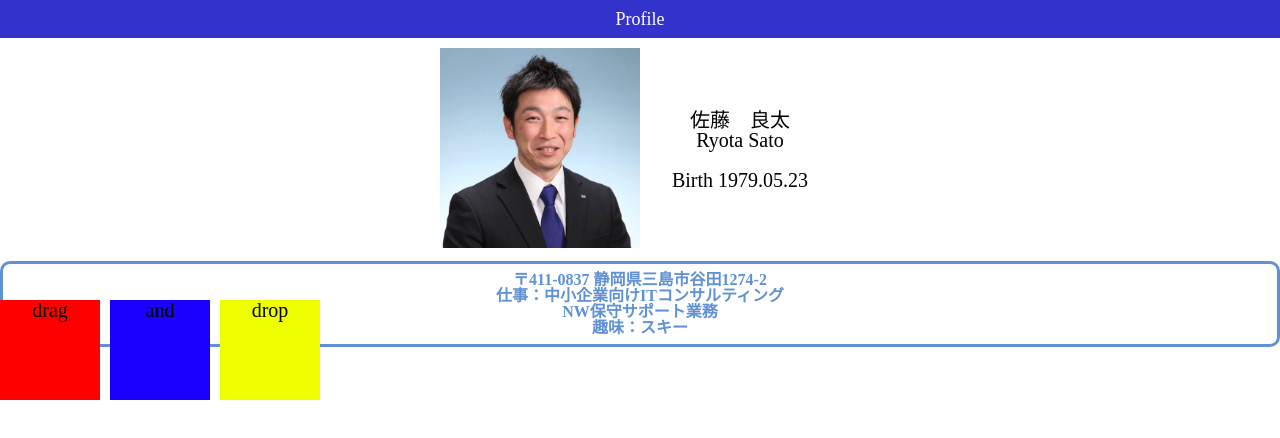
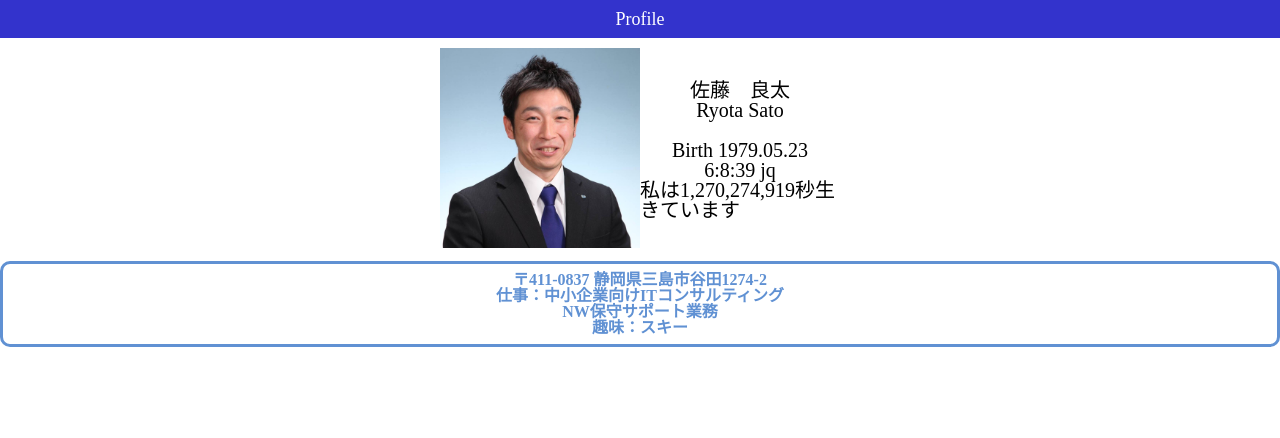
Before and after one commit to satoryota1979/SelfIntroduction, a plain HTML site: page index.html in a window 1280 px wide. Drawn offline with nearby package versions, Linux system fonts and the light colour scheme.

Commit message:
js動くように戻した

```diff
--- a/index.html
+++ b/index.html
@@ -21,9 +21,9 @@
        <span>Ryota Sato</span>
        <span>　</span>
        <span>Birth 1979.05.23</span>
-       <!-- <p id="RealtimeClockArea"></p>
+       <p id="RealtimeClockArea"></p>
        <p id="RealtimeClockJQ"></p>
-       <p id="showMyTime"></p> -->
+       <p id="showMyTime"></p>
       </div>
     </div>
     <!-- address -->
@@ -38,9 +38,9 @@
         <span>NW保守サポート業務</span>
         <span>趣味：スキー</span>
     </div>
-    <div class="drag-and-drop" id="red-box">drag</div>
+    <!-- <div class="drag-and-drop" id="red-box">drag</div>
     <div class="drag-and-drop" id="blue-box">and</div>
-    <div class="drag-and-drop" id="yellow-box">drop</div>
+    <div class="drag-and-drop" id="yellow-box">drop</div> -->
     <script src="https://ajax.googleapis.com/ajax/libs/jquery/3.3.1/jquery.min.js"></script>
     <script src="app.js"></script>
   </body>
```
